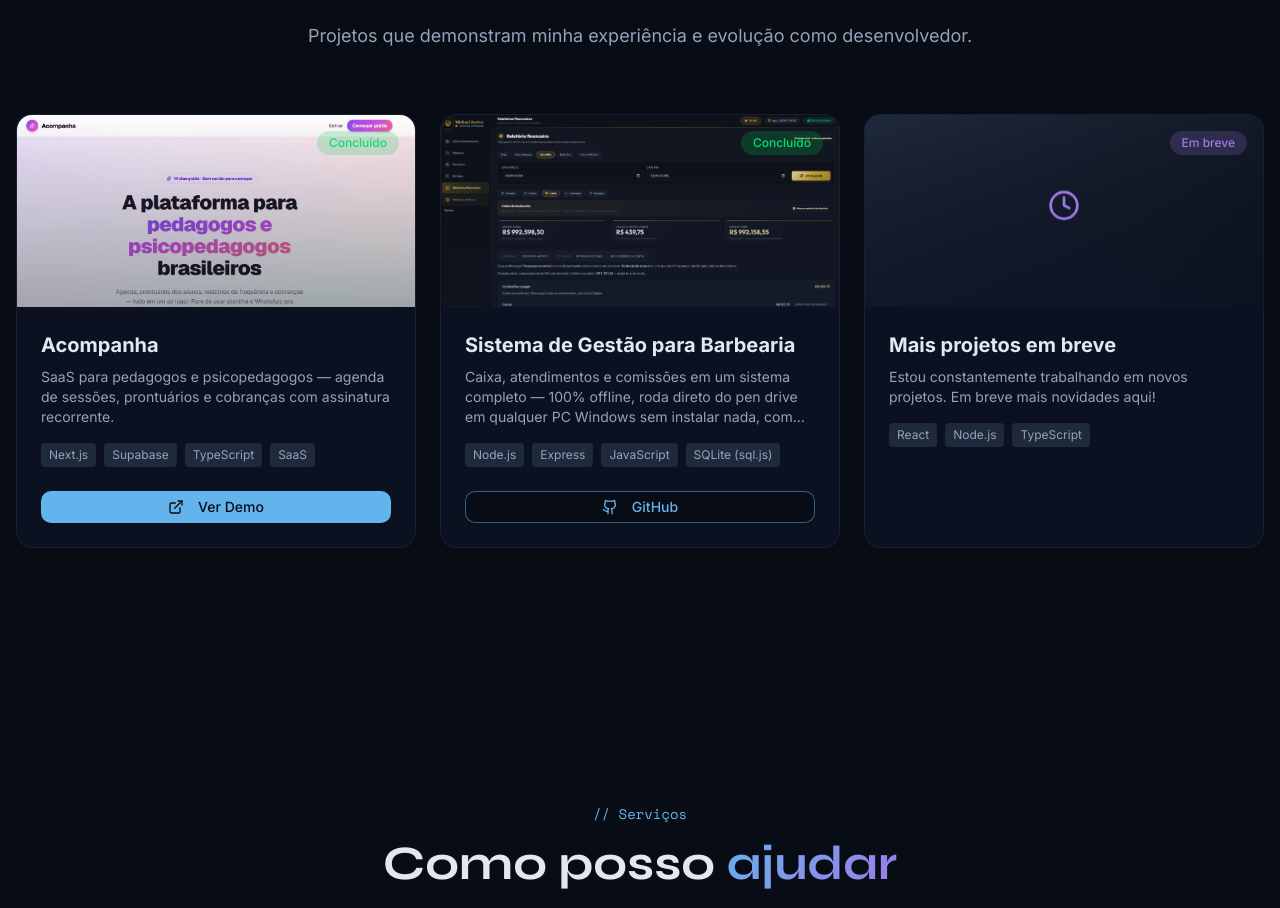
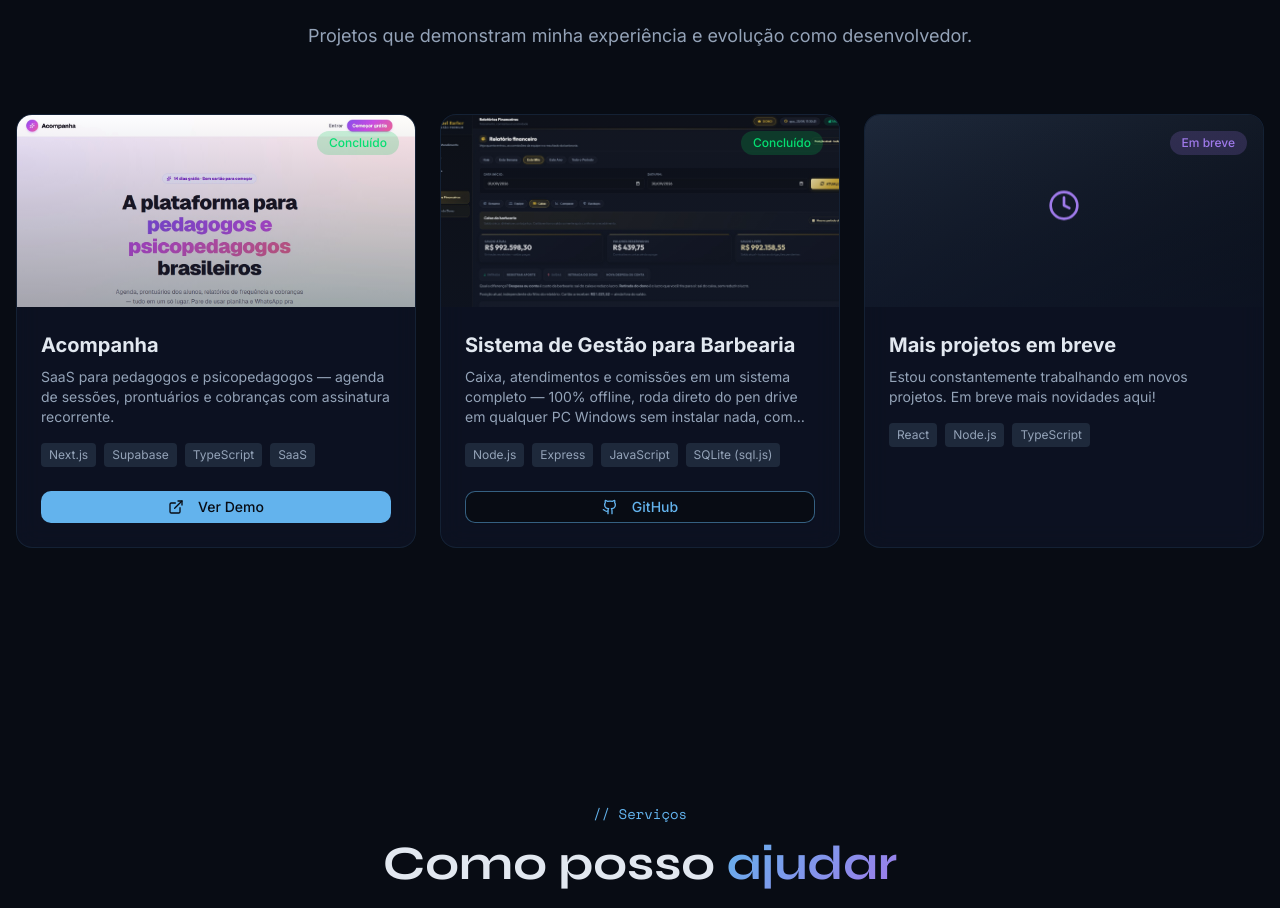
Before and after one commit to ConnorOmarley/portfolio, a Next.js app: page / in a window 1280 px wide. Shown: the part 2849-3757 px from the top of the page. Built offline with nearby package versions, Linux system fonts and the light colour scheme.

Commit message:
feat: banner 16:9 no preview do card da barbearia

```diff
--- a/components/projects.tsx
+++ b/components/projects.tsx
@@ -30,7 +30,7 @@ const projects: Project[] = [
     tags: ['Node.js', 'Express', 'JavaScript', 'SQLite (sql.js)'],
     status: 'completed',
     icon: <Scissors className="text-[#7c3aed]" size={32} />,
-    image: '/barbearia-preview.png',
+    image: '/barbearia-preview.jpg',
     githubUrl: 'https://github.com/ConnorOmarley/sistema-gestao-barbearia',
   },
   {
```
Also changed, not shown: public/barbearia-preview.jpg (added), public/barbearia-preview.png (deleted).
